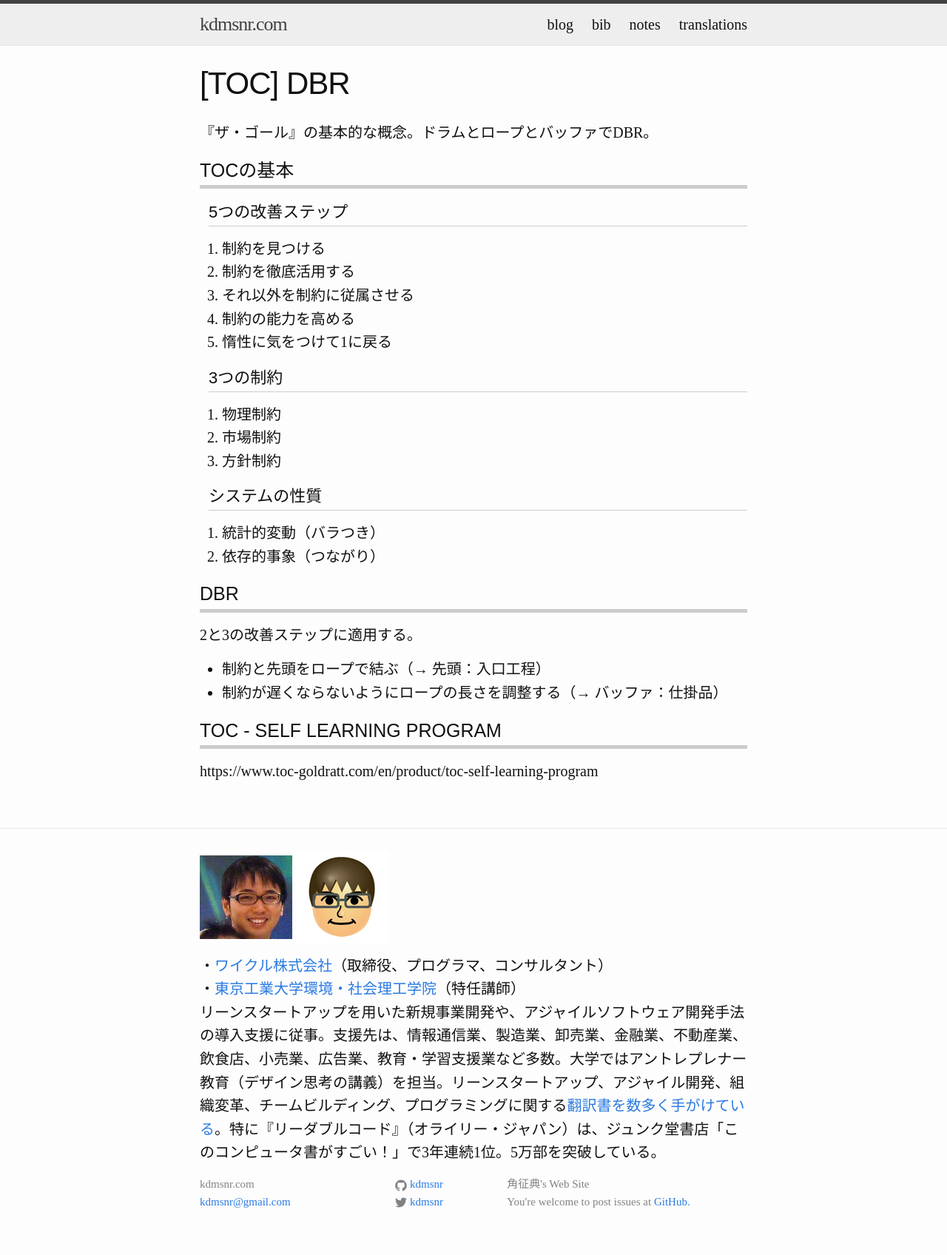
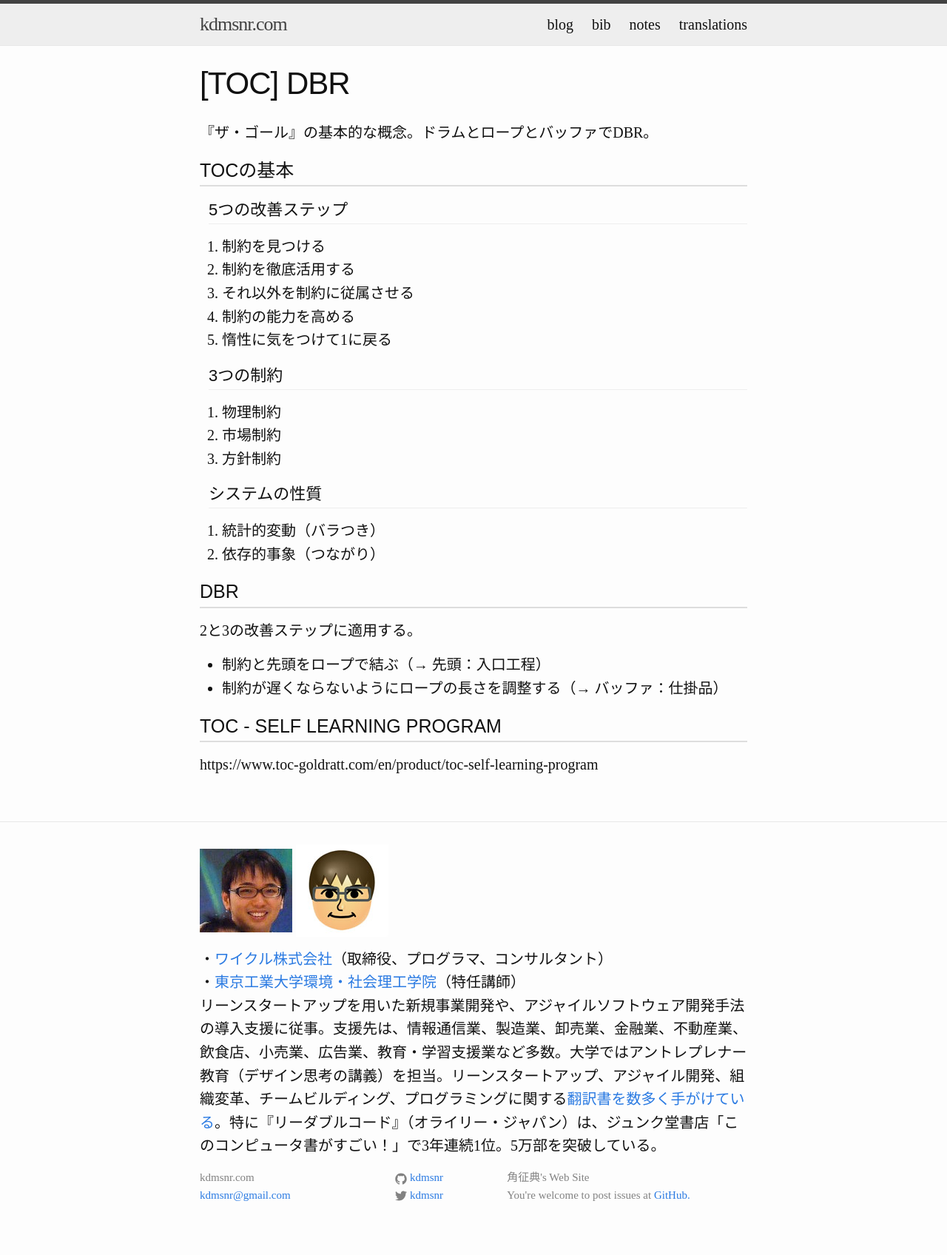
Before and after one commit to kdmsnr/kdmsnr.github.io, a Jekyll site: the page built from notes/toc-dbr/index.md, in a window 1280 px wide. Shown: the whole page at 74% size. Built offline with Jekyll 4.4.1, drawn with Linux system fonts in a browser that asks for light colours; Markdown is read by kramdown in place of the engine named in the settings; comment, search, counter and statistics services are not loaded.

Commit message:
Change border style

```diff
--- a/_sass/_base.scss
+++ b/_sass/_base.scss
@@ -114,11 +114,11 @@ h2:after{
 */
 
 h2 {
-   border-bottom: 5px solid #ccc;
+   border-bottom: 2px solid #ddd;
 }
 
 h3 {
-   border-bottom: 1px solid #ccc;
+   border-bottom: 1px solid #eee;
    margin-left: 12px;
 }
 
```
